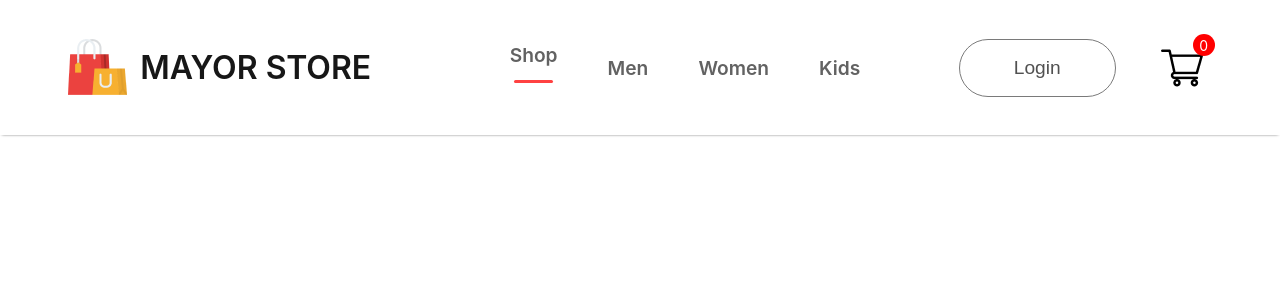
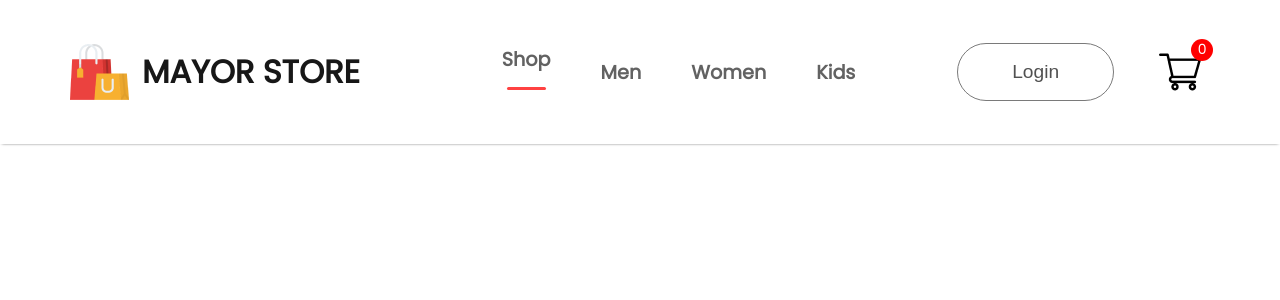
Before and after one commit to patrick-nsolo/frontend, a React (Create React App) app: page / in a window 1280 px wide. Shown: the top 300 px of the page. Built offline with nearby package versions, Linux system fonts and the light colour scheme.

Commit message:
UPDATE global font : poppins

```diff
--- a/public/index.html
+++ b/public/index.html
@@ -15,6 +15,9 @@
       user's mobile device or desktop. See https://developers.google.com/web/fundamentals/web-app-manifest/
     -->
     <link rel="manifest" href="%PUBLIC_URL%/manifest.json" />
+    <link rel="preconnect" href="https://fonts.googleapis.com">
+    <link rel="preconnect" href="https://fonts.gstatic.com" crossorigin>
+    <link href="https://fonts.googleapis.com/css2?family=Poppins&display=swap" rel="stylesheet">
     <!--
       Notice the use of %PUBLIC_URL% in the tags above.
       It will be replaced with the URL of the `public` folder during the build.
--- a/src/index.css
+++ b/src/index.css
@@ -5,6 +5,7 @@
     sans-serif;
   -webkit-font-smoothing: antialiased;
   -moz-osx-font-smoothing: grayscale;
+  font-family: 'poppins';
 }
 
 code {
```
